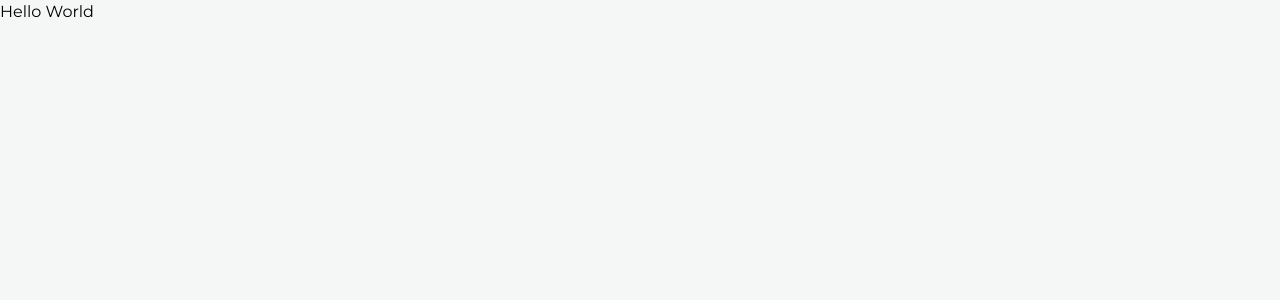
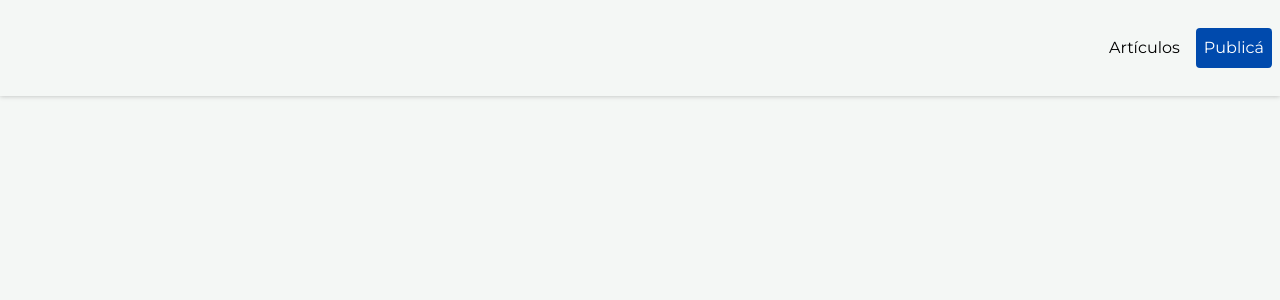
Before and after one commit to francosbenitez/mepc-app, a Next.js app: page / in a window 1280 px wide. Shown: the top 300 px of the page. Built offline with nearby package versions, Linux system fonts and the light colour scheme.

Commit message:
style: improve nabar

```diff
--- a/components/global/TheNavbar.tsx
+++ b/components/global/TheNavbar.tsx
@@ -1,7 +1,20 @@
 import React from "react";
 
 const TheNavbar = () => {
-  return <>Hello World</>;
+  return (
+    <header className="w-full mx-auto p-5 sm:px-0 navbar">
+      <div className="container m-auto">
+        <ul className="flex justify-end">
+          <li className="p-2 self-center">Artículos</li>
+          <li className="p-2 self-center">
+            <button className="rounded btn bg-primary text-white p-2 border-white">
+              Publicá
+            </button>
+          </li>
+        </ul>
+      </div>
+    </header>
+  );
 };
 
 export default TheNavbar;
--- a/styles/global.css
+++ b/styles/global.css
@@ -23,3 +23,8 @@ body {
   position: relative;
   width: 100%;
 }
+
+/* Navbar */
+.navbar {
+  box-shadow: rgb(0 0 0 / 25%) 0px 0px 5px;
+}
```
